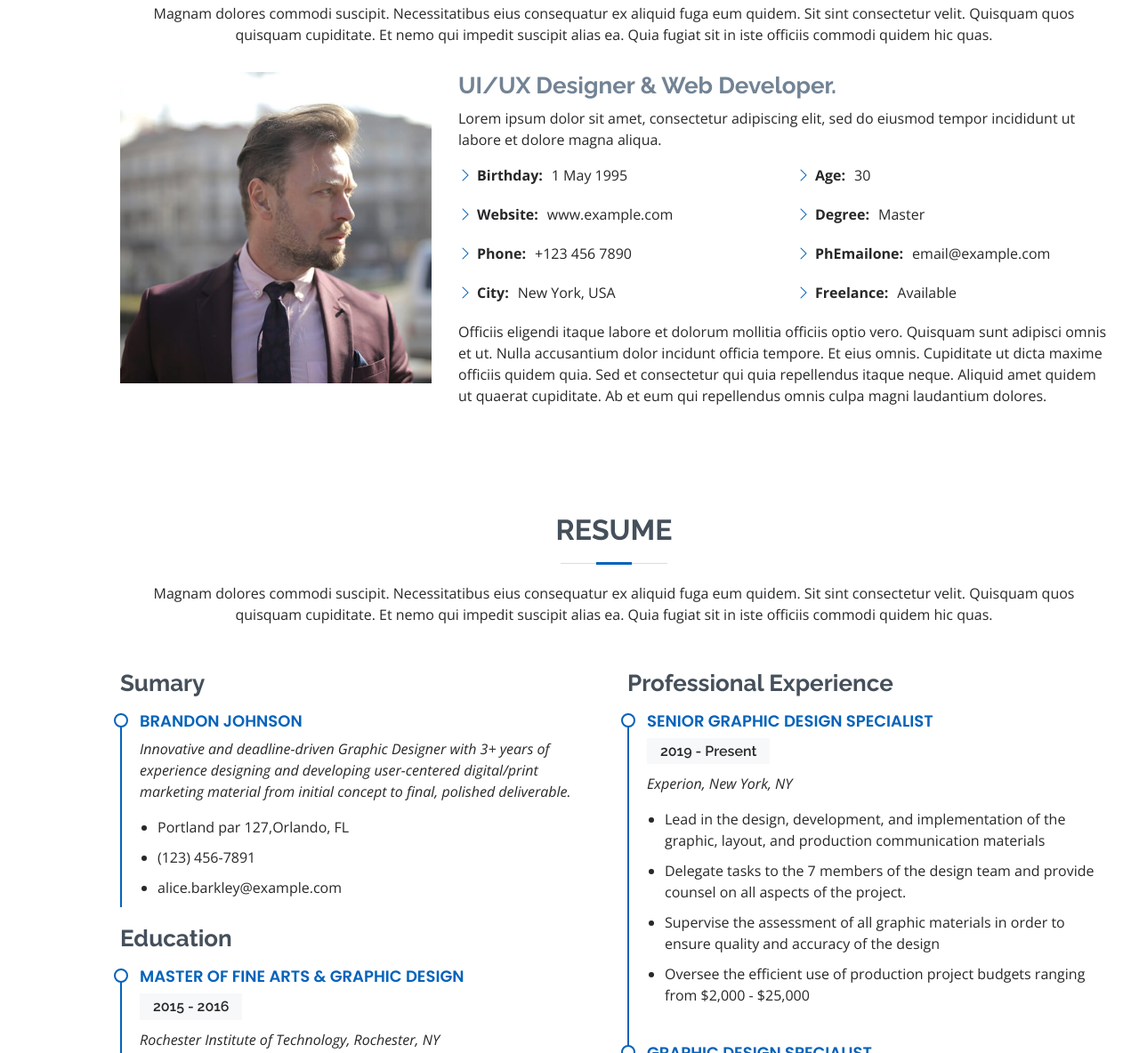
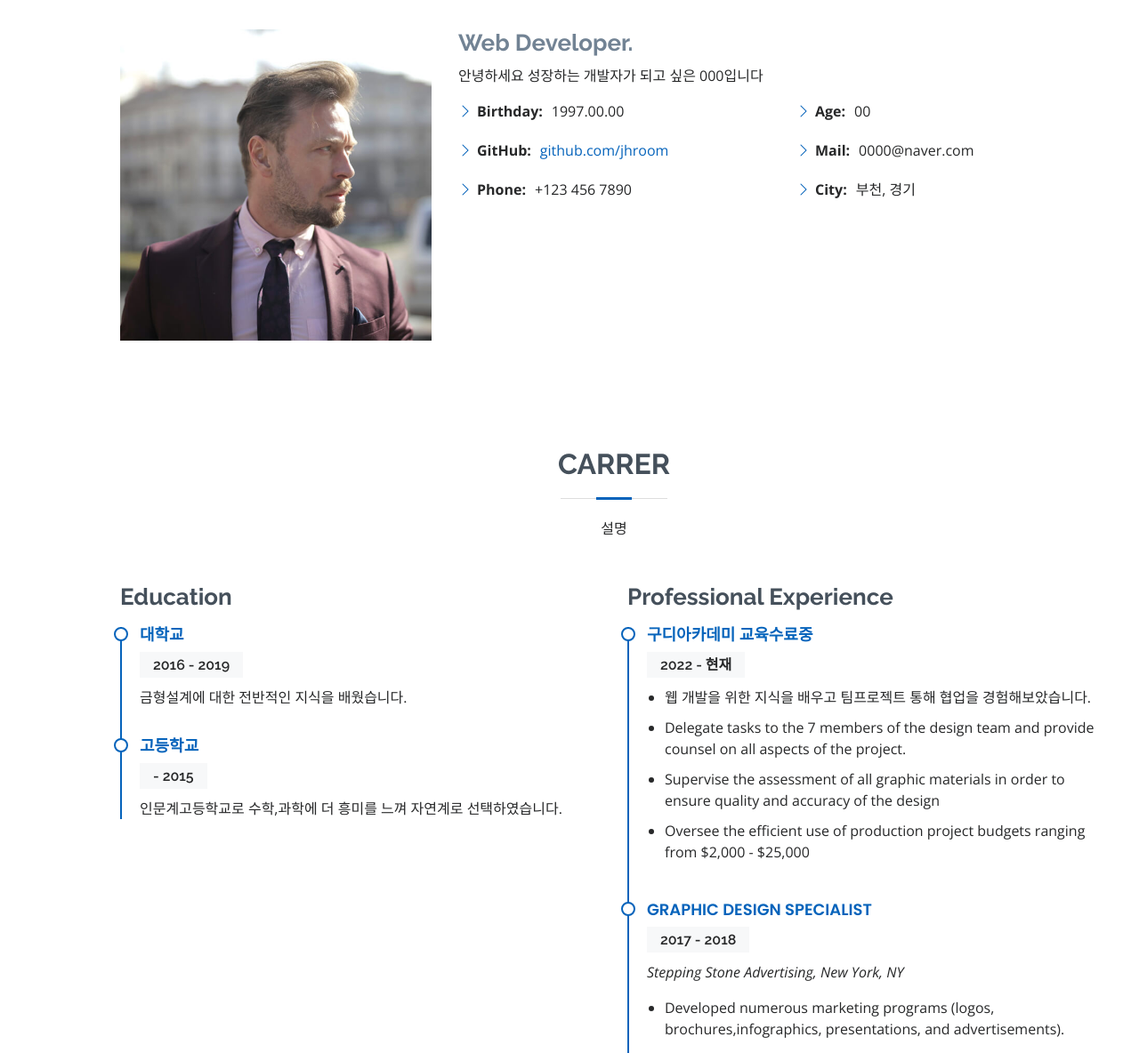
Before and after one commit to jhroom/jhroom.github.io, a plain HTML site: page portfolio/src/main/webapp/index.html in a window 1280 px wide. Shown: the part 935-2119 px from the top of the page at 89% size. Drawn offline with nearby package versions, Linux system fonts and the light colour scheme; a script that the page names is missing.

Commit message:
index 정보 수정

```diff
--- a/portfolio/src/main/webapp/index.html
+++ b/portfolio/src/main/webapp/index.html
@@ -79,7 +79,7 @@
 
         <div class="section-title">
           <h2>About</h2>
-          <p>Magnam dolores commodi suscipit. Necessitatibus eius consequatur ex aliquid fuga eum quidem. Sit sint consectetur velit. Quisquam quos quisquam cupiditate. Et nemo qui impedit suscipit alias ea. Quia fugiat sit in iste officiis commodi quidem hic quas.</p>
+          <!-- <p>Magnam dolores commodi suscipit. Necessitatibus eius consequatur ex aliquid fuga eum quidem. Sit sint consectetur velit. Quisquam quos quisquam cupiditate. Et nemo qui impedit suscipit alias ea. Quia fugiat sit in iste officiis commodi quidem hic quas.</p> -->
         </div>
 
         <div class="row">
@@ -87,33 +87,31 @@
             <img src="assets/img/profile-img.jpg" class="img-fluid" alt="">
           </div>
           <div class="col-lg-8 pt-4 pt-lg-0 content">
-            <h3>UI/UX Designer &amp; Web Developer.</h3>
+            <h3>Web Developer.</h3>
             <p class="fst-italic">
-              Lorem ipsum dolor sit amet, consectetur adipiscing elit, sed do eiusmod tempor incididunt ut labore et dolore
-              magna aliqua.
+              안녕하세요 성장하는 개발자가 되고 싶은 000입니다
             </p>
             <div class="row">
               <div class="col-lg-6">
                 <ul>
-                  <li><i class="bi bi-chevron-right"></i> <strong>Birthday:</strong> <span>1 May 1995</span></li>
-                  <li><i class="bi bi-chevron-right"></i> <strong>Website:</strong> <span>www.example.com</span></li>
+                  <li><i class="bi bi-chevron-right"></i> <strong>Birthday:</strong> <span>1997.00.00</span></li>
+                  <li><i class="bi bi-chevron-right"></i> <strong>GitHub:</strong> <span><a href="https://github.com/jhroom">github.com/jhroom</a></span></li>
                   <li><i class="bi bi-chevron-right"></i> <strong>Phone:</strong> <span>+123 456 7890</span></li>
-                  <li><i class="bi bi-chevron-right"></i> <strong>City:</strong> <span>New York, USA</span></li>
+
                 </ul>
               </div>
               <div class="col-lg-6">
                 <ul>
-                  <li><i class="bi bi-chevron-right"></i> <strong>Age:</strong> <span>30</span></li>
-                  <li><i class="bi bi-chevron-right"></i> <strong>Degree:</strong> <span>Master</span></li>
-                  <li><i class="bi bi-chevron-right"></i> <strong>PhEmailone:</strong> <span>email@example.com</span></li>
-                  <li><i class="bi bi-chevron-right"></i> <strong>Freelance:</strong> <span>Available</span></li>
+                  <li><i class="bi bi-chevron-right"></i> <strong>Age:</strong> <span>00</span></li>
+                  <li><i class="bi bi-chevron-right"></i> <strong>Mail:</strong> <span>0000@naver.com</span></li>
+                  <li><i class="bi bi-chevron-right"></i> <strong>City:</strong> <span>부천, 경기</span></li>
                 </ul>
               </div>
             </div>
-            <p>
+            <!-- <p>
               Officiis eligendi itaque labore et dolorum mollitia officiis optio vero. Quisquam sunt adipisci omnis et ut. Nulla accusantium dolor incidunt officia tempore. Et eius omnis.
               Cupiditate ut dicta maxime officiis quidem quia. Sed et consectetur qui quia repellendus itaque neque. Aliquid amet quidem ut quaerat cupiditate. Ab et eum qui repellendus omnis culpa magni laudantium dolores.
-            </p>
+            </p> -->
           </div>
         </div>
 
@@ -126,45 +124,46 @@
       <div class="container" data-aos="fade-up">
 
         <div class="section-title">
-          <h2>Resume</h2>
-          <p>Magnam dolores commodi suscipit. Necessitatibus eius consequatur ex aliquid fuga eum quidem. Sit sint consectetur velit. Quisquam quos quisquam cupiditate. Et nemo qui impedit suscipit alias ea. Quia fugiat sit in iste officiis commodi quidem hic quas.</p>
+          <h2>Carrer</h2>
+          <p>설명</p>
         </div>
 
         <div class="row">
           <div class="col-lg-6">
-            <h3 class="resume-title">Sumary</h3>
-            <div class="resume-item pb-0">
-              <h4>Brandon Johnson</h4>
+            <!--<h3 class="resume-title">Education</h3>
+             <div class="resume-item pb-0">
+              <h4>대학교</h4>
               <p><em>Innovative and deadline-driven Graphic Designer with 3+ years of experience designing and developing user-centered digital/print marketing material from initial concept to final, polished deliverable.</em></p>
               <ul>
                 <li>Portland par 127,Orlando, FL</li>
                 <li>(123) 456-7891</li>
                 <li>alice.barkley@example.com</li>
               </ul>
-            </div>
+            </div> -->
 
             <h3 class="resume-title">Education</h3>
             <div class="resume-item">
-              <h4>Master of Fine Arts &amp; Graphic Design</h4>
-              <h5>2015 - 2016</h5>
-              <p><em>Rochester Institute of Technology, Rochester, NY</em></p>
-              <p>Qui deserunt veniam. Et sed aliquam labore tempore sed quisquam iusto autem sit. Ea vero voluptatum qui ut dignissimos deleniti nerada porti sand markend</p>
+              <h4>대학교</h4>
+              <h5>2016 - 2019</h5>
+              <!-- <p><em>Rochester Institute of Technology, Rochester, NY</em></p> -->
+              <p>금형설계에 대한 전반적인 지식을 배웠습니다.</p>
             </div>
             <div class="resume-item">
-              <h4>Bachelor of Fine Arts &amp; Graphic Design</h4>
-              <h5>2010 - 2014</h5>
-              <p><em>Rochester Institute of Technology, Rochester, NY</em></p>
-              <p>Quia nobis sequi est occaecati aut. Repudiandae et iusto quae reiciendis et quis Eius vel ratione eius unde vitae rerum voluptates asperiores voluptatem Earum molestiae consequatur neque etlon sader mart dila</p>
+              <h4>고등학교</h4>
+              <h5> - 2015</h5>
+              <!-- <p><em>Rochester Institute of Technology, Rochester, NY</em></p> -->
+              <p>인문계고등학교로 수학,과학에 더 흥미를 느껴 자연계로 선택하였습니다.</p>
             </div>
           </div>
+          <!-- 왼쪽 -->
           <div class="col-lg-6">
             <h3 class="resume-title">Professional Experience</h3>
             <div class="resume-item">
-              <h4>Senior graphic design specialist</h4>
-              <h5>2019 - Present</h5>
-              <p><em>Experion, New York, NY </em></p>
+              <h4>구디아카데미 교육수료중</h4>
+              <h5>2022 - 현재</h5>
+              <!-- <p><em>Experion, New York, NY </em></p> -->
               <ul>
-                <li>Lead in the design, development, and implementation of the graphic, layout, and production communication materials</li>
+                <li>웹 개발을 위한 지식을 배우고 팀프로젝트 통해 협업을 경험해보았습니다.</li>
                 <li>Delegate tasks to the 7 members of the design team and provide counsel on all aspects of the project. </li>
                 <li>Supervise the assessment of all graphic materials in order to ensure quality and accuracy of the design</li>
                 <li>Oversee the efficient use of production project budgets ranging from $2,000 - $25,000</li>
@@ -263,8 +262,8 @@
       <div class="container" data-aos="fade-up">
 
         <div class="section-title">
-          <h2>Services</h2>
-          <p>Magnam dolores commodi suscipit. Necessitatibus eius consequatur ex aliquid fuga eum quidem. Sit sint consectetur velit. Quisquam quos quisquam cupiditate. Et nemo qui impedit suscipit alias ea. Quia fugiat sit in iste officiis commodi quidem hic quas.</p>
+          <h2>Skills</h2>
+          <p>배웠던 기술에 대해 작성하였습니다.</p>
         </div>
 
         <div class="row">
@@ -273,11 +272,11 @@
             <div class="icon-box iconbox-blue">
               <div class="icon">
                 <svg width="100" height="100" viewBox="0 0 600 600" xmlns="http://www.w3.org/2000/svg">
-                  <path stroke="none" stroke-width="0" fill="#f5f5f5" d="M300,521.0016835830174C376.1290562159157,517.8887921683347,466.0731472004068,529.7835943286574,510.70327084640275,468.03025145048787C554.3714126377745,407.6079735673963,508.03601936045806,328.9844924480964,491.2728898941984,256.3432110539036C474.5976632858925,184.082847569629,479.9380746630129,96.60480741107993,416.23090153303,58.64404602377083C348.86323505073057,18.502131276798302,261.93793281208167,40.57373210992963,193.5410806939664,78.93577620505333C130.42746243093433,114.334589627462,98.30271207620316,179.96522072025542,76.75703585869454,249.04625023123273C51.97151888228291,328.5150500222984,13.704378332031375,421.85034740162234,66.52175969318436,486.19268352777647C119.04800174914682,550.1803526380478,217.28368757567262,524.383925680826,300,521.0016835830174"></path>
+                  <!-- <path stroke="none" stroke-width="0" fill="#f5f5f5" d="M300,521.0016835830174C376.1290562159157,517.8887921683347,466.0731472004068,529.7835943286574,510.70327084640275,468.03025145048787C554.3714126377745,407.6079735673963,508.03601936045806,328.9844924480964,491.2728898941984,256.3432110539036C474.5976632858925,184.082847569629,479.9380746630129,96.60480741107993,416.23090153303,58.64404602377083C348.86323505073057,18.502131276798302,261.93793281208167,40.57373210992963,193.5410806939664,78.93577620505333C130.42746243093433,114.334589627462,98.30271207620316,179.96522072025542,76.75703585869454,249.04625023123273C51.97151888228291,328.5150500222984,13.704378332031375,421.85034740162234,66.52175969318436,486.19268352777647C119.04800174914682,550.1803526380478,217.28368757567262,524.383925680826,300,521.0016835830174"></path> -->
                 </svg>
                 <i class="bx bxl-dribbble"></i>
               </div>
-              <h4><a href="">Lorem Ipsum</a></h4>
+              <h4>Lorem Ipsum</h4>
               <p>Voluptatum deleniti atque corrupti quos dolores et quas molestias excepturi</p>
             </div>
           </div>
@@ -290,7 +289,7 @@
                 </svg>
                 <i class="bx bx-file"></i>
               </div>
-              <h4><a href="">Sed Perspiciatis</a></h4>
+              <h4>Sed Perspiciatis</h4>
               <p>Duis aute irure dolor in reprehenderit in voluptate velit esse cillum dolore</p>
             </div>
           </div>
@@ -303,7 +302,7 @@
                 </svg>
                 <i class="bx bx-tachometer"></i>
               </div>
-              <h4><a href="">Magni Dolores</a></h4>
+              <h4>Magni Dolores</h4>
               <p>Excepteur sint occaecat cupidatat non proident, sunt in culpa qui officia</p>
             </div>
           </div>
@@ -316,7 +315,7 @@
                 </svg>
                 <i class="bx bx-layer"></i>
               </div>
-              <h4><a href="">Nemo Enim</a></h4>
+              <h4>Nemo Enim</h4>
               <p>At vero eos et accusamus et iusto odio dignissimos ducimus qui blanditiis</p>
             </div>
           </div>
@@ -329,7 +328,7 @@
                 </svg>
                 <i class="bx bx-slideshow"></i>
               </div>
-              <h4><a href="">Dele Cardo</a></h4>
+              <h4>Dele Cardo</h4>
               <p>Quis consequatur saepe eligendi voluptatem consequatur dolor consequuntur</p>
             </div>
           </div>
@@ -342,7 +341,7 @@
                 </svg>
                 <i class="bx bx-arch"></i>
               </div>
-              <h4><a href="">Divera Don</a></h4>
+              <h4>Divera Don</h4>
               <p>Modi nostrum vel laborum. Porro fugit error sit minus sapiente sit aspernatur</p>
             </div>
           </div>
```
